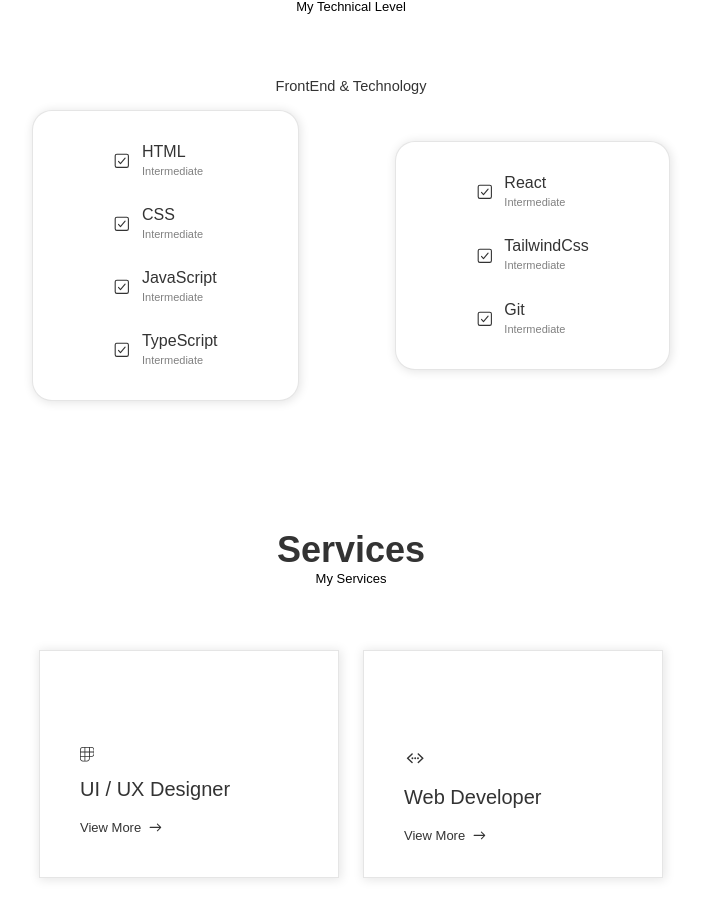
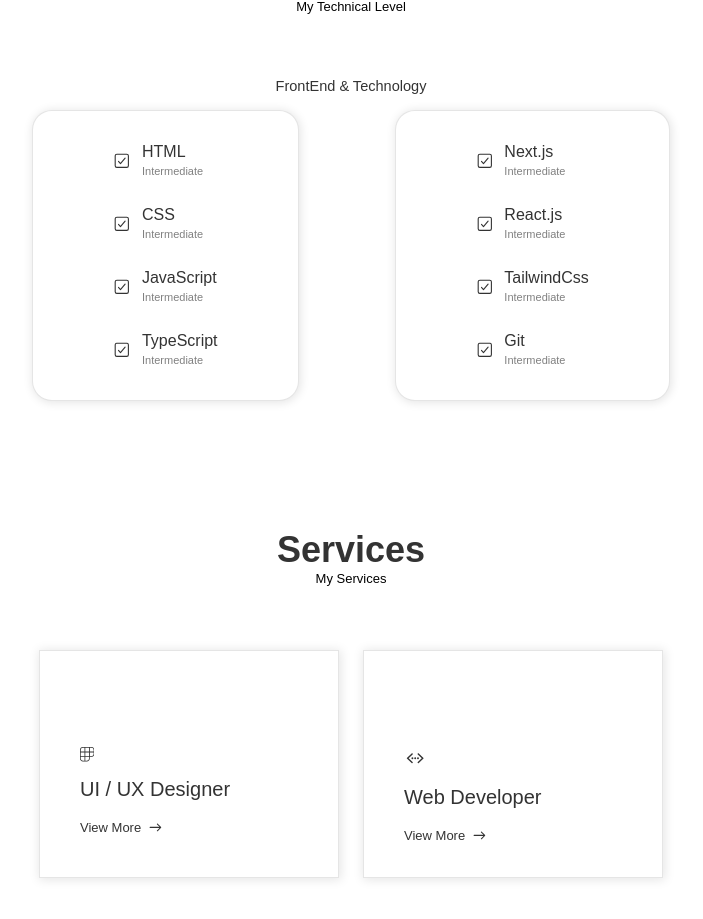
Before and after one commit to SalmanO7/my-portfolio, a React (Vite) app: page / in a window 1280 px wide. Shown: the part 1436-2355 px from the top of the page, without its empty margins (289-992 px from the left). Built offline with nearby package versions, Linux system fonts and the light colour scheme.

Commit message:
add new skill

```diff
--- a/src/components/skills/FrontEnd.jsx
+++ b/src/components/skills/FrontEnd.jsx
@@ -42,7 +42,14 @@ const FrontEnd = () => {
                     <div className='skills-data'>
                         <IoCheckboxOutline className='skills-icon' />
                         <div>
-                            <h3 className='skills-name'>React</h3>
+                            <h3 className='skills-name'>Next.js</h3>
+                            <span className='skills-level'>Intermediate</span>
+                        </div>
+                    </div>
+                    <div className='skills-data'>
+                        <IoCheckboxOutline className='skills-icon' />
+                        <div>
+                            <h3 className='skills-name'>React.js</h3>
                             <span className='skills-level'>Intermediate</span>
                         </div>
                     </div>
--- a/src/components/work/Data.jsx
+++ b/src/components/work/Data.jsx
@@ -25,7 +25,7 @@ export const projects = [
         id: 3,
         image: work14,
         title: "Advanture Game",
-        category: 'typescript',
+         category: 'typescript',
     },
 
     {
```
